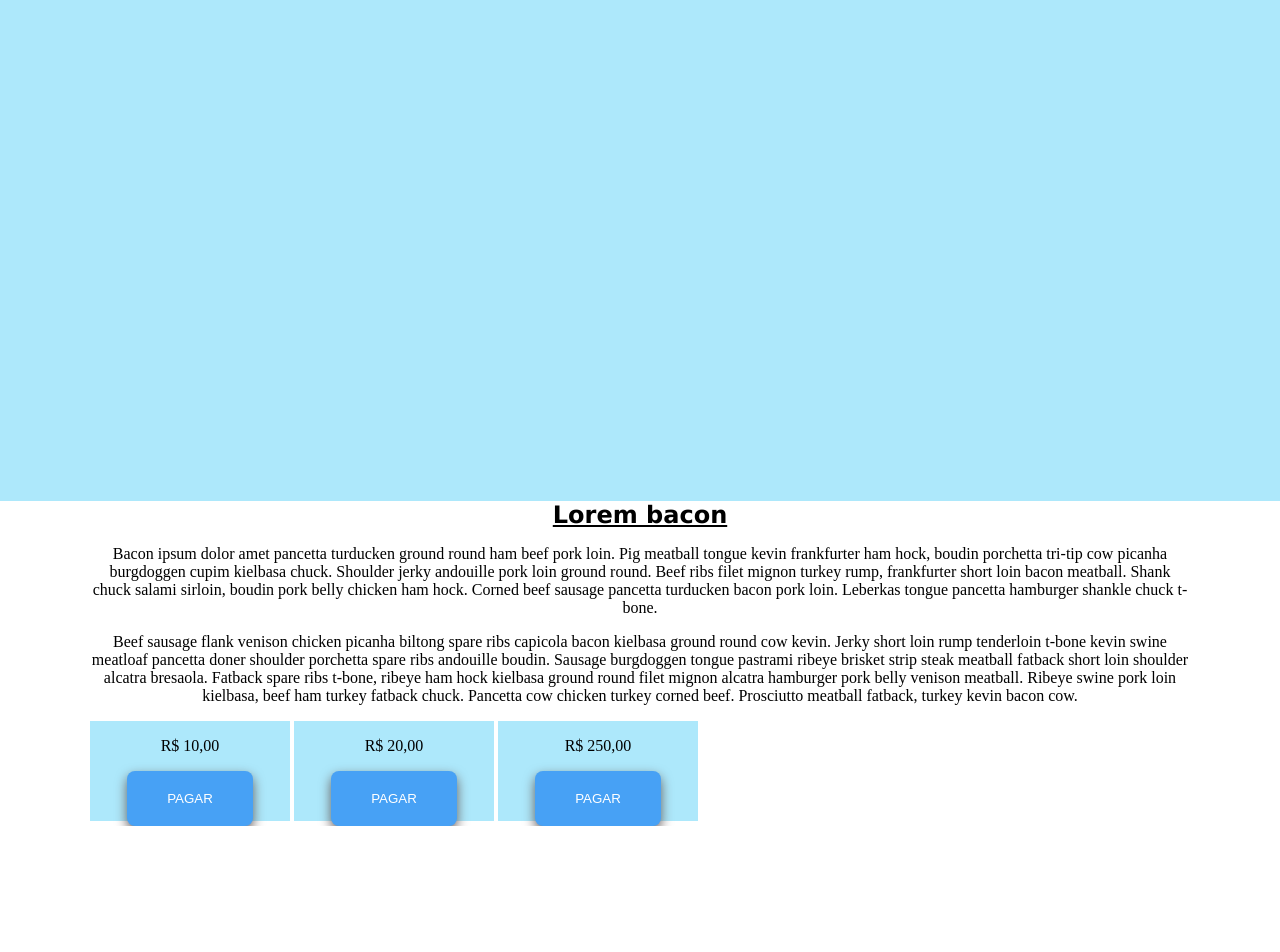
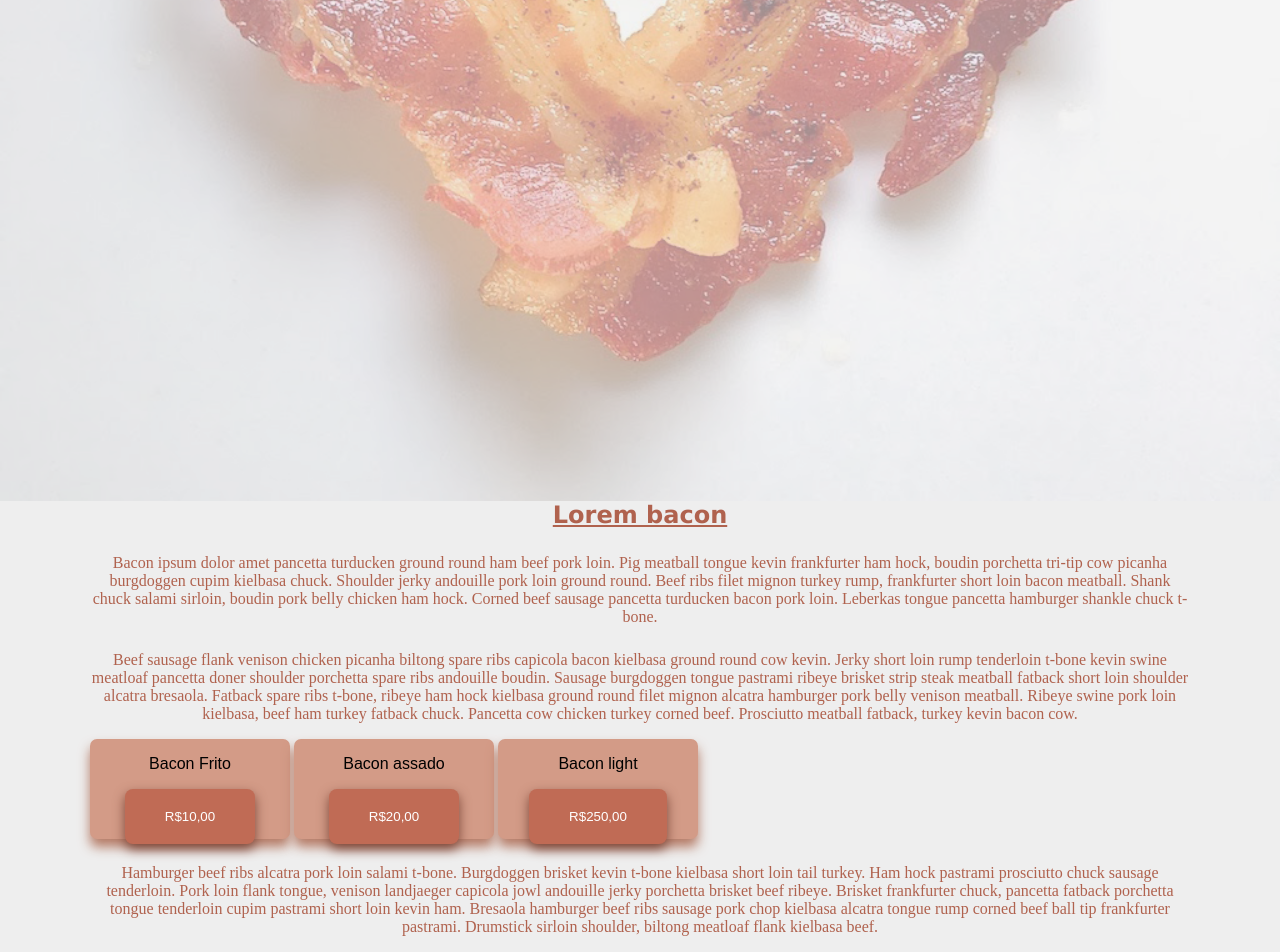
Before and after one commit to Madeira13/atividade-landing-page, a plain HTML site: page index.html in a window 1280 px wide. Shown: the part 799-1751 px from the top of the page. Before the commit the page ends 1625 px from the top, so only its background shows below. Drawn offline with Linux system fonts and the light colour scheme.

Commit message:
Atividade

```diff
--- a/index.html
+++ b/index.html
@@ -12,7 +12,7 @@
 
 	<section class="fullscreen">
 
-	<h1>Welcome to my landing page</h1>
+	<h1>Welcome to my Bacon page</h1>
 
 	</section>
 
@@ -28,24 +28,26 @@
 
 		<div class="box">
 
-			<p>R$ 10,00</p>
-			<button class="md-button" type="submit" name="pagamento" > Pagar </button>
+			<p>Bacon Frito</p>
+			<button class="md-button" type="submit" name="pagamento" > R$10,00 </button>
 
 		</div>
 
 		<div class="box">
 
-			<p>R$ 20,00</p>
-			<button class="md-button" type="submit" name="pagamento" > Pagar </button>
+			<p>Bacon assado</p>
+			<button class="md-button" type="submit" name="pagamento" > R$20,00 </button>
 
 		</div>
 
 		<div class="box">
 
-			<p>R$ 250,00</p>
-			<button class="md-button" type="submit" name="pagamento" > Pagar </button>
+			<p>Bacon light</p>
+			<button class="md-button" type="submit" name="pagamento" > R$250,00 </button>
 
 		</div>
+
+		<p class="alinhamento"> Hamburger beef ribs alcatra pork loin salami t-bone. Burgdoggen brisket kevin t-bone kielbasa short loin tail turkey. Ham hock pastrami prosciutto chuck sausage tenderloin. Pork loin flank tongue, venison landjaeger capicola jowl andouille jerky porchetta brisket beef ribeye. Brisket frankfurter chuck, pancetta fatback porchetta tongue tenderloin cupim pastrami short loin kevin ham. Bresaola hamburger beef ribs sausage pork chop kielbasa alcatra tongue rump corned beef ball tip frankfurter pastrami. Drumstick sirloin shoulder, biltong meatloaf flank kielbasa beef. </p>
 
 	</article>
 	</section>
--- a/md-button.css
+++ b/md-button.css
@@ -1,7 +1,7 @@
 
 .md-button {
 
-	background-color: #47A1F5;
+	background-color: #C06B55;
 	border: 0;
 	border-radius: 8px;
 	padding: 20px 40px ;
@@ -9,7 +9,7 @@
 	color: white;
 	text-align: center;
 	text-transform: uppercase;
-	box-shadow: 0px 5px 12px #655E5E;
+	box-shadow: 0px 5px 12px #7C4638;
 	outline: 0;
 	transition: background .2s, box-shadow .2s ;
 
@@ -19,7 +19,7 @@
 
 .md-button:hover {
 
-	background-color: #2477E9;
+	background-color: #B0624E;
 	box-shadow: 5px 8px 10px #484747;
 	outline: 0;
 	cursor: pointer;
@@ -44,7 +44,7 @@
 
 .md-button:focus{
 
-	background: #4179EB;
+	background: #B76651;
 
 }
 
--- a/style.css
+++ b/style.css
@@ -1,5 +1,6 @@
 body{
 	margin: 0;
+	background: #eeeeee;
 
 }
 
@@ -7,9 +8,12 @@ body{
 
 	width: 100vw;
 	height: 100vw;
-	background: #ade8fb;
 	display: block;
 	text-align: center;
+	background-image: url(img/bacon.jpg);
+  background-repeat: no-repeat;
+  background-size: 100vw 100vw;
+  opacity: 0.4;
 
 }
 .centerscreen{
@@ -25,22 +29,28 @@ body{
 	margin:0 auto;
   text-align: center;
   font-family: verdana,arial;
+  color: #b0624e;
 
 }
 
 .alinhamento{
 
-text-align: center;
+	text-align: center;
+	margin-top: 25px;
+	color: #b0624e;
 
 
 }
 
 .box{
 
-	background: #ade8fb;
+	background: #D39B87;
 	width: 200px;
 	height: 100px;
 	display: inline-block;
 	text-align: center;
+	border-radius: 7px;
+  box-shadow: 0px 8px 12px #B57B66;
+  font-family: fantasy;
 
 }
```
Also changed, not shown: img/bacon.jpg (added), 1 other file.
